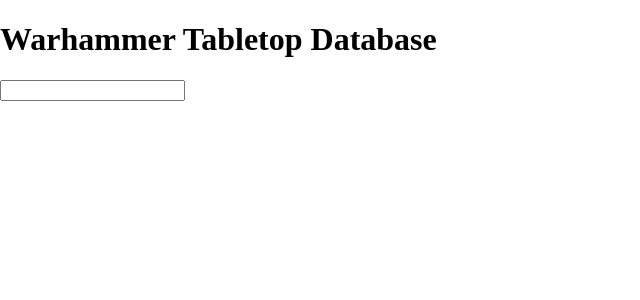
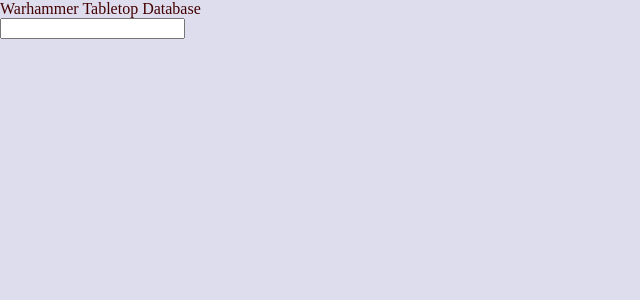
Before and after one commit to GilPalma/WTD, an Angular app: page / in a window 1280 px wide. Shown: the top 300 px of the page, without its empty margins (0-640 px from the left). Built offline with nearby package versions, Linux system fonts and the light colour scheme.

Commit message:
added missing touches

```diff
--- a/src/app/app.component.html
+++ b/src/app/app.component.html
@@ -1,7 +1,5 @@
 <header>
-	<h1>
-		{{fullTitle}}
-	</h1>
+	<div class='title'>{{fullTitle}}</div>
 </header>
 
 <div class="mainContainer">
--- a/src/styles.sass
+++ b/src/styles.sass
@@ -1,21 +1,34 @@
 /* You can add global styles to this file, and also import other style files */
 
+$background-color: #DDDDEE
+$primary-color: #440000
+
+
 *
-	box-sizing: border-box;
+	box-sizing: border-box
 
 body, html
-	margin: 0;
+	margin: 0
+	background-color: $background-color
+
+.title
+	color: $primary-color
+
+
+
+
+
 
 
 /*For the placeholder *Loading...* text*/
 .placeholder
-	width: 100%;
+	width: 100%
 
 	.mid
-		color: #666666;
-		font-size: 4em;
-		height: 10vh;
-		text-align: center;
+		color: #666666
+		font-size: 4em
+		height: 10vh
+		text-align: center
 
 	.far
-		height: 45vh;
+		height: 45vh
```
Also changed, not shown: main.js (+7 -7 lines).
